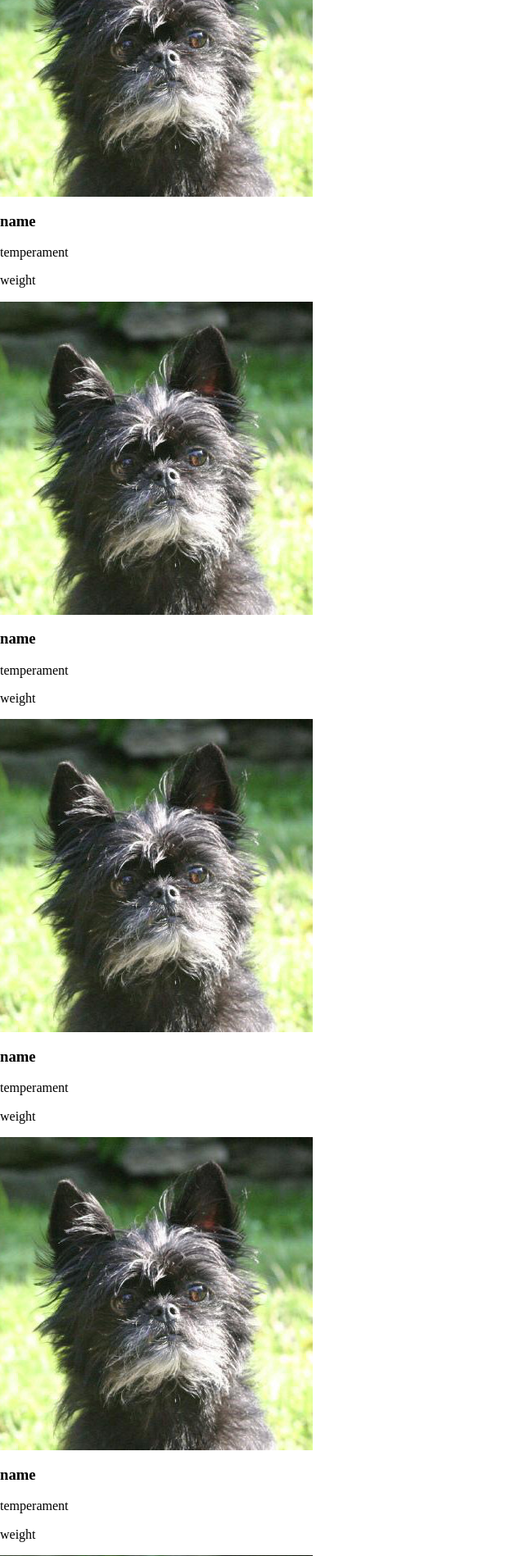
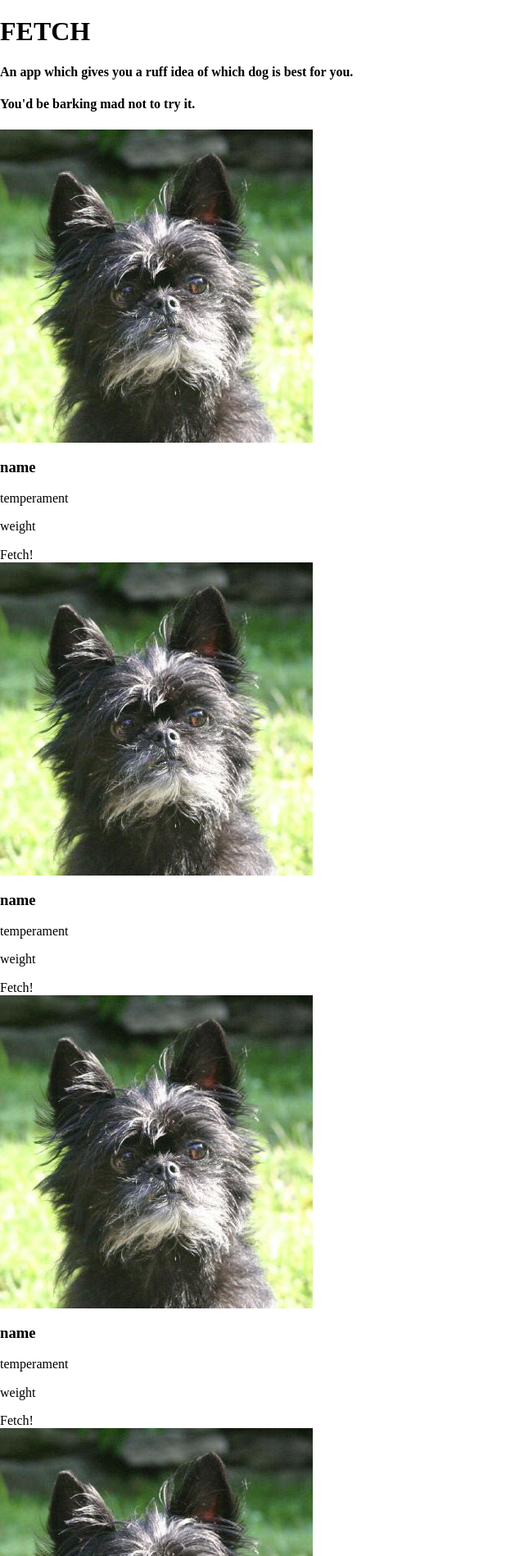
Before and after one commit to xz-dice/2021-march-fetch, a PHP site: page / in a window 1280 px wide. Shown: the part 301-2199 px from the top of the page at 82% size, without its empty margins (0-640 px from the left). Run offline with PHP 8.4, Linux system fonts and the light colour scheme.

Commit message:
Added & linked images/material icons into page & added a tags to article placeholders.

```diff
--- a/index.php
+++ b/index.php
@@ -12,6 +12,7 @@ require_once 'vendor/autoload.php';
     </head>
     <body>
         <header>
+            <img src="assets/fetchDog.svg" alt="Fetch Logo" />
             <h1>FETCH</h1>
             <h4>An app which gives you a ruff idea of which dog is best for you.</h4>
             <h4>You'd be barking mad not to try it.</h4>
@@ -25,6 +26,7 @@ require_once 'vendor/autoload.php';
                     <h3>name</h3>
                     <p>temperament</p>
                     <p>weight</p>
+                    <a>Fetch!</a>
                 </div>
             </article>
             <article>
@@ -35,6 +37,7 @@ require_once 'vendor/autoload.php';
                     <h3>name</h3>
                     <p>temperament</p>
                     <p>weight</p>
+                    <a>Fetch!</a>
                 </div>
             </article>
             <article>
@@ -45,6 +48,7 @@ require_once 'vendor/autoload.php';
                     <h3>name</h3>
                     <p>temperament</p>
                     <p>weight</p>
+                    <a>Fetch!</a>
                 </div>
             </article>
             <article>
@@ -55,6 +59,7 @@ require_once 'vendor/autoload.php';
                     <h3>name</h3>
                     <p>temperament</p>
                     <p>weight</p>
+                    <a>Fetch!</a>
                 </div>
             </article>
             <article>
@@ -65,12 +70,18 @@ require_once 'vendor/autoload.php';
                     <h3>name</h3>
                     <p>temperament</p>
                     <p>weight</p>
+                    <a>Fetch!</a>
                 </div>
             </article>
         </main>
         <footer>
-            <p>This page will lead to a best friend you want to stick by.</p>
-            <p>Companion app coming soon.</p>
+            <div>
+                <img src="assets/paw.svg" />
+            </div>
+            <div>
+                <p>This page will lead to a best friend you want to stick by.</p>
+                <p>Companion app coming soon.</p>
+            </div>
         </footer>
     </body>
 </html>
```
Also changed, not shown: assets/fetchDog.svg (added), assets/paw.svg (added).
